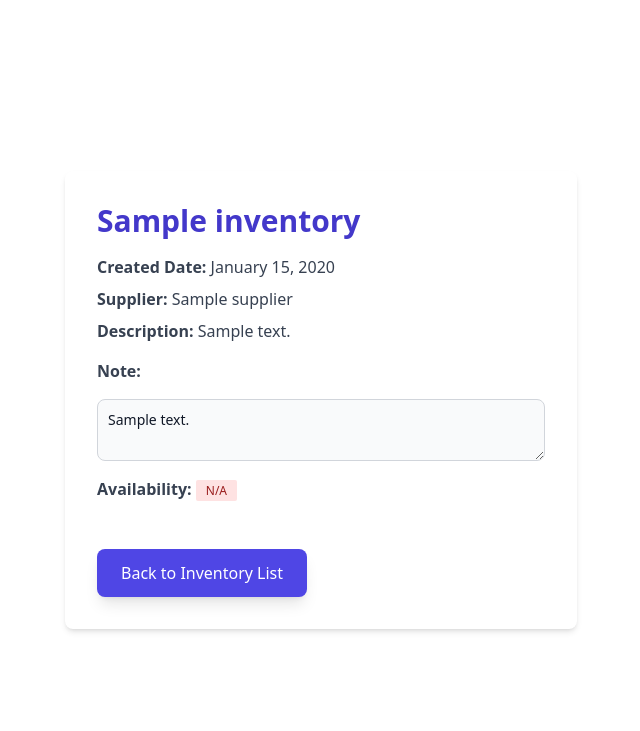
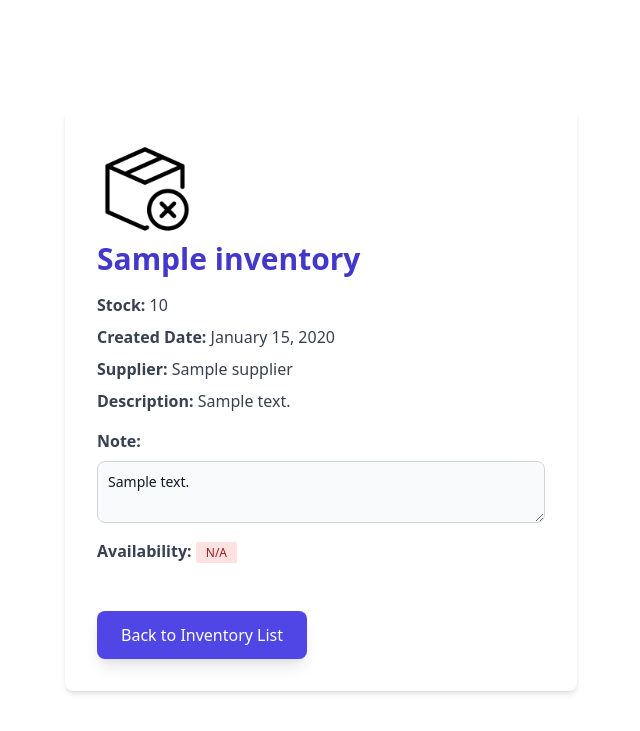
Before and after one commit to janielee1111/kiratech_inventory, a Django app: template inventory/templates/inventory/inventory_detail.html in a window 1280 px wide. Shown: the top 731 px of the page, without its empty margins (319-959 px from the left). Run offline with Django 5.2, Linux system fonts and the light colour scheme; the template is opened without the code that fills it: most values are stand-ins (such as "Sample title", 1, 10 or a date in 2020); some libraries are stand-ins or nearby versions.

Commit message:
add static image

```diff
--- a/inventory/templates/inventory/inventory_detail.html
+++ b/inventory/templates/inventory/inventory_detail.html
@@ -1,5 +1,7 @@
 <!DOCTYPE html>
 <html lang="en">
+
+{% load static %}
 <head>
     <meta charset="UTF-8">
     <meta name="viewport" content="width=device-width, initial-scale=1.0">
@@ -9,12 +11,15 @@
 </head>
 <body class="flex items-center justify-center min-h-screen p-4">
     <div class="bg-white p-8 rounded-lg shadow-md max-w-lg w-full">
-        <h1 class="text-3xl font-bold text-indigo-700 mb-4">{{ inventory.name }} </h1>
-
+        <h1 class="text-3xl font-bold text-indigo-700 mb-4">
+            <img src="{% if inventory.availability %}{% static 'img/stock_available.png' %}{% else %}{% static 'img/stock_not_available.png' %}{% endif %}" height="100" width="100" class="d-inline-block align-top">
+            {{ inventory.name }}
+        </h1>
+        <p class="text-gray-700 mb-2"><strong>Stock:</strong> {{ inventory.stock }}</p>
         <p class="text-gray-700 mb-2"><strong>Created Date:</strong> {{ inventory.created_datetime|date:"F j, Y" }}</p>
         <p class="text-gray-700 mb-2"><strong>Supplier:</strong> {{ inventory.supplier.name }}</p>
         <p class="text-gray-700 mb-4"><strong>Description:</strong> {{ inventory.description }}</p>
-        <p class="text-gray-700 mb-4"><strong>Note:</strong></p>
+        <p class="text-gray-700 mb-2"><strong>Note:</strong></p>
         <textarea  class="block p-2.5 w-full text-sm text-gray-900 bg-gray-50 rounded-lg border border-gray-300 focus:ring-blue-500 focus:border-blue-500 dark:bg-gray-700 dark:border-gray-600 dark:placeholder-gray-400 dark:text-white dark:focus:ring-blue-500 dark:focus:border-blue-500" >{{ inventory.note }}</textarea>
 
         {% if inventory.availability %}
--- a/kiratech_inventory/settings.py
+++ b/kiratech_inventory/settings.py
@@ -123,6 +123,12 @@ USE_TZ = True
 # https://docs.djangoproject.com/en/5.2/howto/static-files/
 
 STATIC_URL = 'static/'
+if DEBUG:
+    STATICFILES_DIRS = [
+        os.path.join(BASE_DIR, "static"),
+    ]
+else:
+    STATIC_ROOT = os.path.join(BASE_DIR, 'static')
 
 # Default primary key field type
 # https://docs.djangoproject.com/en/5.2/ref/settings/#default-auto-field
```
Also changed, not shown: static/img/stock_available.png (added), static/img/stock_not_available.png (added).
